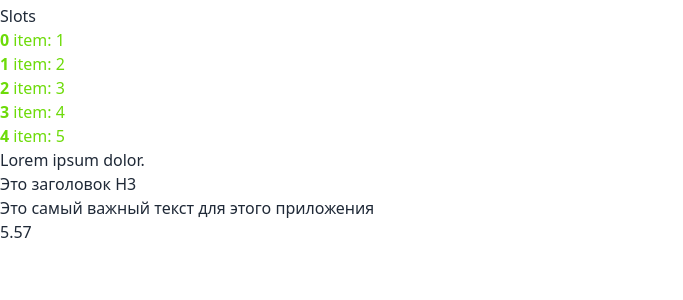
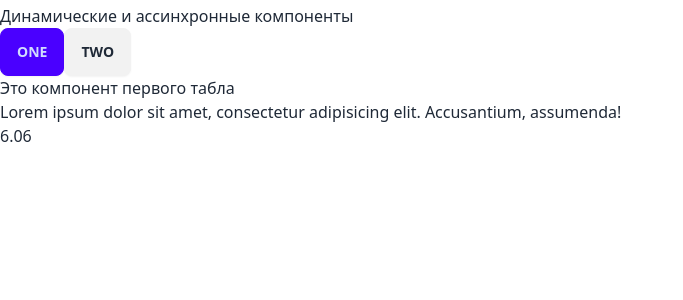
Before and after one commit to EvgenyChernov/vue-yt, a Vue app: page / in a window 1280 px wide. Shown: the top 300 px of the page, without its empty margins (0-683 px from the left). Built offline with nearby package versions, Linux system fonts and the light colour scheme.

Commit message:
Динамические компоненты  <component :is="">

```diff
--- a/public/index.html
+++ b/public/index.html
@@ -11,4 +11,4 @@
 <div id="app"></div>
 </body>
 </html>
-5.57
+6.06
--- a/src/App.vue
+++ b/src/App.vue
@@ -1,34 +1,44 @@
 <template>
   <div class="container pt-1">
-    <h1>Slots</h1>
-    <app-list>
-      <template #default="{inx, iter}">
-        <span  style="color: #6ddb09;"> <strong>{{inx}}</strong> item: {{iter}}</span>
-      </template>
-    </app-list>
-    <app-block>
-      <template #footer>
-        <p>Это самый важный текст для этого приложения</p>
-      </template>
-      <template v-slot:header>
-        <h3>Это заголовок H3</h3>
-      </template>
-    </app-block>
+    <h1>Динамические и ассинхронные компоненты </h1>
+    <app-button
+        @action="active='one'"
+        :color="active === 'one' ? 'btn-primary': ''"
+    >ONE
+    </app-button>
+    <app-button
+        @action="active='two'"
+        :color="active === 'two' ? 'btn-primary': ''"
+    >TWO
+    </app-button>
+    <component :is="componentName"></component>
   </div>
 </template>
 
 <script>
-import AppBlock from '@/AppBlock.vue'
-import AppList from '@/AppList.vue'
-import colors from 'tailwindcss/colors'
+
+import AppButton from '@/AppButton.vue'
+import AppTextOne from '@/AppTextOne.vue'
+import AppTextTwo from '@/AppTextTwo.vue'
 
 export default {
-  methods: {
-    colors () {
-      return colors
+  methods: {},
+  data () {
+    return {
+      active: 'one'
     }
   },
-  components: { AppBlock, AppList }
+  components: { AppTextTwo, AppTextOne, AppButton },
+  computed: {
+    componentName () {
+      // if (this.active === 'one') {
+      //   return 'app-text-one'
+      // } else {
+      //   return 'app-text-two'
+      // }
+      return 'app-text-' + this.active
+    }
+  }
 }
 </script>
 
--- /dev/null
+++ b/src/AppSlots.vue
@@ -0,0 +1,36 @@
+<template>
+  <div class="container pt-1">
+    <h1>Slots</h1>
+    <app-list>
+      <template #default="{inx, iter}">
+        <span  style="color: #6ddb09;"> <strong>{{inx}}</strong> item: {{iter}}</span>
+      </template>
+    </app-list>
+    <app-block>
+      <template #footer>
+        <p>Это самый важный текст для этого приложения</p>
+      </template>
+      <template v-slot:header>
+        <h3>Это заголовок H3</h3>
+      </template>
+    </app-block>
+  </div>
+</template>
+
+<script>
+import AppBlock from '@/AppBlock.vue'
+import AppList from '@/AppList.vue'
+import colors from 'tailwindcss/colors'
+
+export default {
+  methods: {
+    colors () {
+      return colors
+    }
+  },
+  components: { AppBlock, AppList }
+}
+</script>
+
+<style lang="scss" scoped>
+</style>
--- /dev/null
+++ b/src/AppTextOne.vue
@@ -0,0 +1,14 @@
+<template>
+  <div>
+    <h3>Это компонент первого табла</h3>
+    <p>Lorem ipsum dolor sit amet, consectetur adipisicing elit. Accusantium, assumenda!</p>
+  </div>
+</template>
+
+<script>
+export default {}
+</script>
+
+<style lang="scss" scoped>
+
+</style>
--- /dev/null
+++ b/src/AppTextTwo.vue
@@ -0,0 +1,16 @@
+<template>
+  <div>
+    <h3>Это компонент ВТОРОГО табла</h3>
+    <p>Lorem ipsum dolor sit amet, consectetur adipisicing elit. Accusantium, assumenda!</p>
+    <hr/>
+    <small>Lorem ipsum dolor sit amet.</small>
+  </div>
+</template>
+
+<script>
+export default {}
+</script>
+
+<style lang="scss" scoped>
+
+</style>
```
